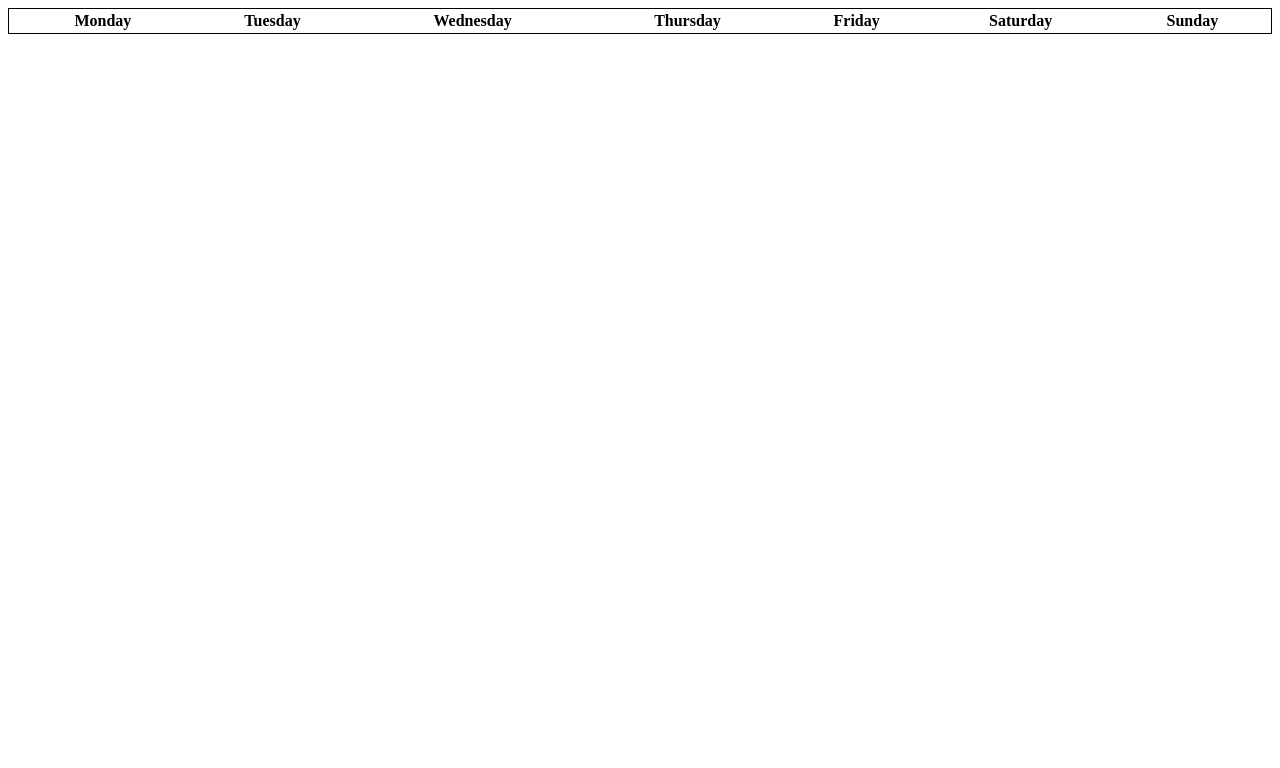
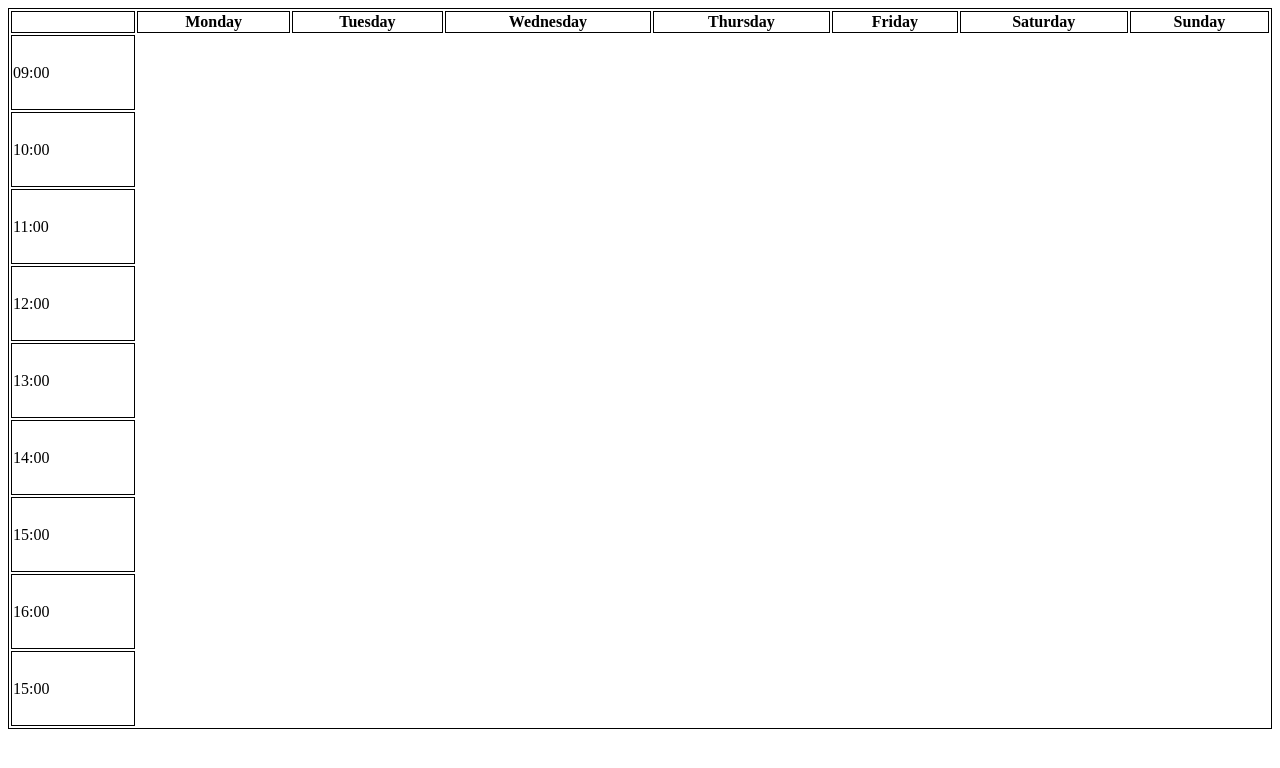
Before and after one commit to LewisMoore0/vitamin-tech-test, a plain HTML site: page index.html in a window 1280 px wide. Drawn offline with Linux system fonts and the light colour scheme.

Commit message:
Add table rows with times

```diff
--- a/index.html
+++ b/index.html
@@ -1,8 +1,12 @@
 <html>
     <head>
       <style>
-        table {
+        table, td, th {
             border: 1px solid black;
+        }
+        td {
+            width: 10%;
+            height:75px;
         }
       </style>
     </head>
@@ -21,6 +25,35 @@
                     <th>Sunday</th>
                 </tr>
             </thead>
+            <tbody>
+                <tr>
+                    <td>09:00</td>
+                  </tr>
+                  <tr>
+                    <td>10:00</td>
+                  </tr>
+                  <tr>
+                    <td>11:00</td>
+                  </tr>
+                  <tr>
+                    <td>12:00</td>
+                  </tr>
+                  <tr>
+                    <td>13:00</td>
+                  </tr>
+                  <tr>
+                    <td>14:00</td>
+                  </tr>
+                  <tr>
+                    <td>15:00</td>
+                  </tr>
+                  <tr>
+                    <td>16:00</td>
+                  </tr>
+                  <tr>
+                    <td>15:00</td>
+                  </tr>
+            </tbody>
         </table>
     </body>
 </html>
```
